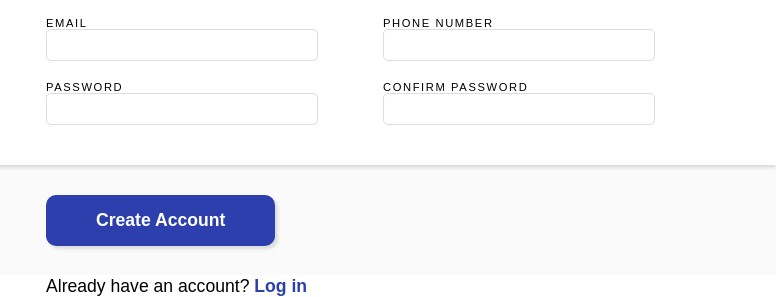
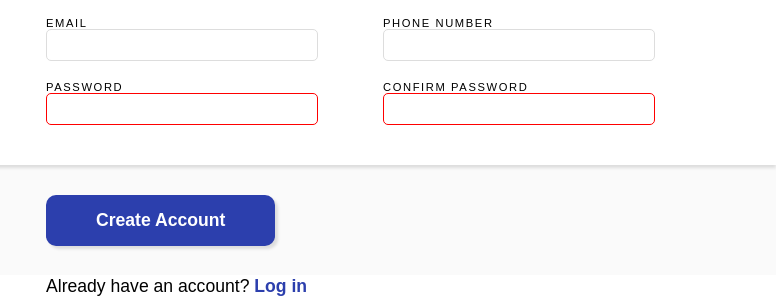
Before and after one commit to marodacco/odin-signupform, a plain HTML site: page index.html in a window 1280 px wide. Shown: the part 525-822 px from the top of the page, 504-1280 px from the left. Drawn offline with Linux system fonts and the light colour scheme.

Commit message:
Finish form design
Added CSS styling for invalid and focus statuses

```diff
--- a/index.html
+++ b/index.html
@@ -40,15 +40,15 @@
         </label>
         <label for="phone">
           PHONE NUMBER
-          <input type="number" id="phone" name="phone">
+          <input type="tel" id="phone" name="phone">
         </label>
         <label for="password">
           PASSWORD
-          <input type="password" id="password" name="password">
+          <input type="password" id="password" name="password" required>
         </label>
         <label for="cpassword">
           CONFIRM PASSWORD
-          <input type="password" id="cpassword" name="cpassword">
+          <input type="password" id="cpassword" name="cpassword" required>
         </label>
       </div>
     </form>
--- a/styles.css
+++ b/styles.css
@@ -23,6 +23,12 @@ button, input {
     font-family: inherit;
     font-size: 100%;
 }
+
+input {
+    appearance: none;
+    outline: none;
+}
+
 
 html, body, header {
     height: 100%;
@@ -141,3 +147,13 @@ main button {
     background-color: #2c3fad;
     color: #ffffff;
 }
+
+
+input:invalid {
+    border-color: red;
+}
+
+input:focus {
+    border-color: blue;
+    box-shadow: 2px 2px 2px 0 #dddddd;;
+}
```
